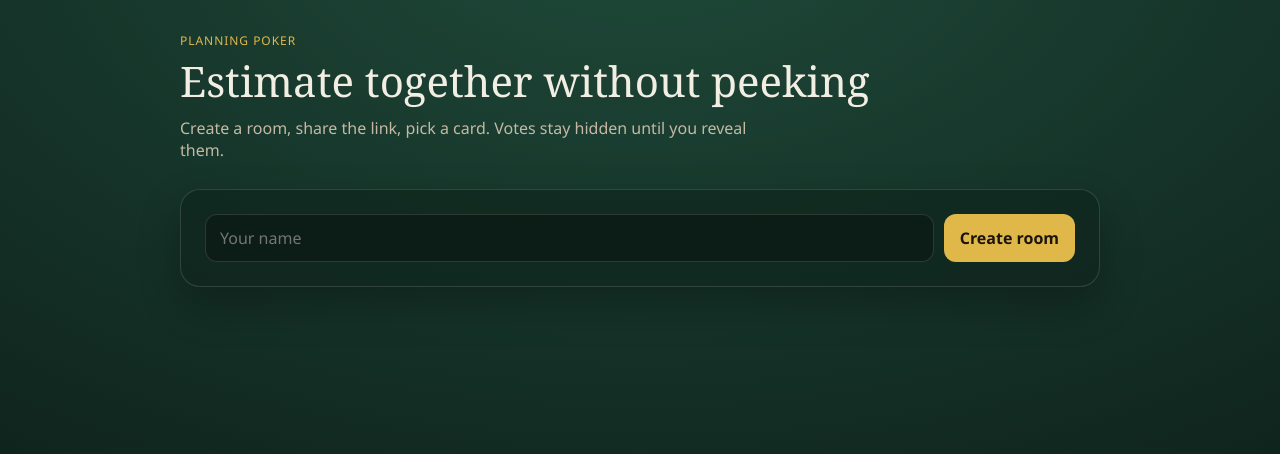
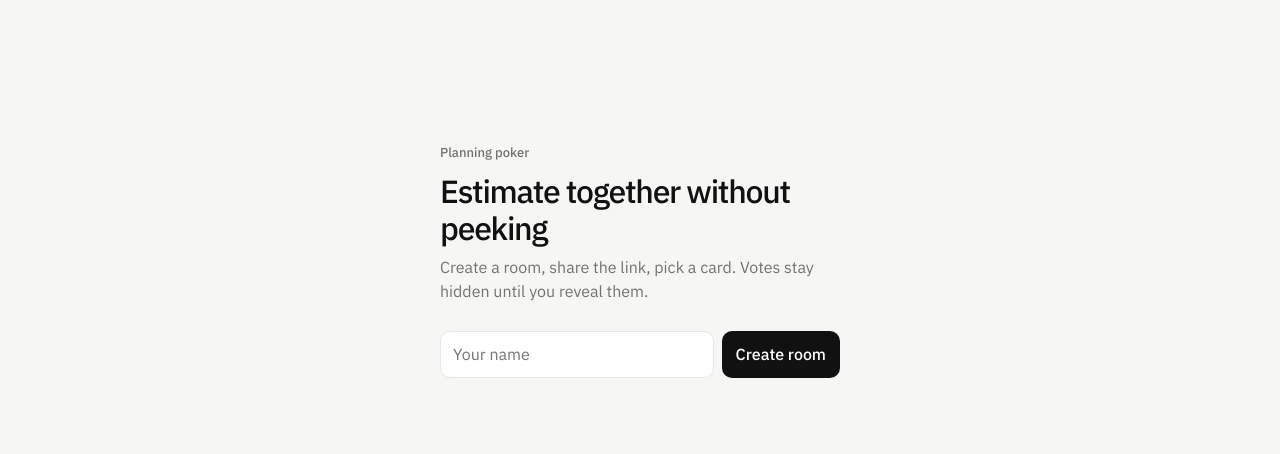
Before and after one commit to shigirdanova/planning-poker, a React (Vite) app: page / in a window 1280 px wide. Shown: the top 454 px of the page. Built offline with nearby package versions, Linux system fonts and the light colour scheme.

Commit message:
Restyle the UI to a light, minimal layout.

```diff
--- a/index.html
+++ b/index.html
@@ -4,6 +4,12 @@
     <meta charset="UTF-8" />
     <meta name="viewport" content="width=device-width, initial-scale=1.0" />
     <title>Planning Poker</title>
+    <link rel="preconnect" href="https://fonts.googleapis.com" />
+    <link rel="preconnect" href="https://fonts.gstatic.com" crossorigin />
+    <link
+      href="https://fonts.googleapis.com/css2?family=IBM+Plex+Sans:wght@400;500&display=swap"
+      rel="stylesheet"
+    />
   </head>
   <body>
     <div id="root"></div>
--- a/src/index.css
+++ b/src/index.css
@@ -1,17 +1,16 @@
 :root {
-  color-scheme: dark;
-  --felt: #163328;
-  --felt-deep: #0e211b;
-  --ink: #f3eee4;
-  --muted: #c4b9a4;
-  --card: #f7f1e4;
-  --card-ink: #2a2118;
-  --gold: #e0b84a;
-  --line: rgba(243, 238, 228, 0.14);
-  --shadow: 0 18px 40px rgba(0, 0, 0, 0.28);
-  font-family: "Segoe UI", "Helvetica Neue", sans-serif;
-  background: radial-gradient(1200px 700px at 50% -10%, #1f4a3a, var(--felt-deep));
+  color-scheme: light;
+  --bg: #f6f6f4;
+  --surface: #ffffff;
+  --ink: #111111;
+  --muted: #73736e;
+  --line: #e8e8e4;
+  --fill: #f0f0ec;
+  font-family: "IBM Plex Sans", ui-sans-serif, system-ui, sans-serif;
+  background: var(--bg);
   color: var(--ink);
+  font-size: 16px;
+  line-height: 1.45;
 }
 
 * {
@@ -25,76 +24,87 @@ body,
   min-height: 100%;
 }
 
+a {
+  color: var(--muted);
+  text-decoration: none;
+}
+
+a:hover {
+  color: var(--ink);
+}
+
 button,
 input {
   font: inherit;
 }
 
 .shell {
-  max-width: 960px;
+  max-width: 720px;
   margin: 0 auto;
-  padding: 32px 20px 64px;
+  padding: 28px 20px 80px;
+}
+
+.shell.home,
+.shell.name-gate {
+  max-width: 440px;
+  padding-top: 18vh;
 }
 
 .brand {
-  letter-spacing: 0.08em;
-  text-transform: uppercase;
-  font-size: 12px;
-  color: var(--gold);
-  margin: 0 0 8px;
+  margin: 0 0 10px;
+  font-size: 13px;
+  font-weight: 500;
+  color: var(--muted);
 }
 
 h1 {
-  font-family: Georgia, "Times New Roman", serif;
+  margin: 0 0 10px;
+  font-size: 32px;
   font-weight: 500;
-  font-size: 42px;
+  letter-spacing: -0.04em;
   line-height: 1.15;
-  margin: 0 0 12px;
 }
 
 .lead {
+  margin: 0 0 28px;
   color: var(--muted);
-  margin: 0 0 28px;
-  max-width: 36em;
 }
 
 .panel {
-  background: rgba(14, 33, 27, 0.55);
-  border: 1px solid var(--line);
-  border-radius: 20px;
-  padding: 24px;
-  box-shadow: var(--shadow);
+  display: flex;
+  flex-direction: column;
+  gap: 10px;
 }
 
 .row {
   display: flex;
-  gap: 10px;
+  gap: 8px;
   flex-wrap: wrap;
 }
 
 input[type="text"] {
   flex: 1;
-  min-width: 180px;
-  background: #0c1c17;
+  min-width: 160px;
+  background: var(--surface);
   color: var(--ink);
   border: 1px solid var(--line);
-  border-radius: 12px;
-  padding: 12px 14px;
+  border-radius: 10px;
+  padding: 11px 12px;
 }
 
 input[type="text"]:focus {
-  outline: 2px solid var(--gold);
-  outline-offset: 1px;
+  outline: none;
+  border-color: var(--ink);
 }
 
 button {
   border: 0;
-  border-radius: 12px;
-  padding: 12px 16px;
+  border-radius: 10px;
+  padding: 11px 14px;
   cursor: pointer;
-  background: var(--gold);
-  color: #1b1408;
-  font-weight: 650;
+  background: var(--ink);
+  color: #fff;
+  font-weight: 500;
 }
 
 button.secondary {
@@ -103,20 +113,24 @@ button.secondary {
   border: 1px solid var(--line);
 }
 
+button.secondary:hover,
+button:hover:not(:disabled) {
+  filter: none;
+}
+
+button.secondary:hover {
+  background: var(--fill);
+}
+
 button:disabled {
-  opacity: 0.45;
+  opacity: 0.35;
   cursor: not-allowed;
 }
 
 .error {
-  color: #ffb4a8;
-  margin-top: 12px;
-}
-
-.topic {
-  width: 100%;
-  font-size: 20px;
-  margin-bottom: 18px;
+  margin: 0;
+  color: #b42318;
+  font-size: 14px;
 }
 
 .toolbar {
@@ -124,106 +138,141 @@ button:disabled {
   justify-content: space-between;
   gap: 12px;
   align-items: center;
-  margin-bottom: 22px;
+  margin-bottom: 36px;
+}
+
+.toolbar .brand {
+  margin: 0;
+}
+
+.nav {
+  display: flex;
+  align-items: center;
+  gap: 16px;
+  font-size: 14px;
+}
+
+.topic {
+  width: 100%;
+  margin: 0 0 28px;
+  padding: 0;
+  border: 0;
+  border-radius: 0;
+  background: transparent;
+  font-size: 28px;
+  font-weight: 500;
+  letter-spacing: -0.03em;
+}
+
+.topic:focus {
+  border-color: transparent;
+  outline: none;
+}
+
+.topic::placeholder {
+  color: #c4c4be;
+}
+
+.meta {
+  display: flex;
+  justify-content: space-between;
+  align-items: baseline;
+  gap: 12px;
+  margin-bottom: 20px;
+  color: var(--muted);
+  font-size: 14px;
+}
+
+.meta b {
+  color: var(--ink);
+  font-weight: 500;
 }
 
 .players {
-  display: grid;
-  grid-template-columns: repeat(auto-fill, minmax(140px, 1fr));
-  gap: 12px;
+  display: flex;
+  flex-wrap: wrap;
+  gap: 10px;
   margin-bottom: 28px;
 }
 
 .player {
-  background: rgba(0, 0, 0, 0.18);
+  display: flex;
+  align-items: center;
+  gap: 10px;
+  min-width: 148px;
+  padding: 10px 12px;
+  background: var(--surface);
   border: 1px solid var(--line);
-  border-radius: 16px;
-  padding: 14px;
-  min-height: 118px;
+  border-radius: 12px;
 }
 
 .player strong {
-  display: block;
-  margin-bottom: 10px;
-  font-weight: 600;
+  font-size: 14px;
+  font-weight: 500;
 }
 
 .chip {
-  width: 54px;
-  height: 76px;
+  width: 36px;
+  height: 36px;
   border-radius: 8px;
   display: grid;
   place-items: center;
-  font-family: Georgia, serif;
-  font-size: 22px;
-  background: var(--card);
-  color: var(--card-ink);
-  box-shadow: 0 6px 0 #cfc4ad;
+  flex-shrink: 0;
+  background: var(--ink);
+  color: #fff;
+  font-size: 14px;
+  font-weight: 500;
 }
 
 .chip.back {
-  background: repeating-linear-gradient(
-    135deg,
-    #8b1e2d,
-    #8b1e2d 8px,
-    #6e1623 8px,
-    #6e1623 16px
-  );
-  color: transparent;
+  background: var(--ink);
+  color: #fff;
+  font-size: 10px;
 }
 
 .chip.empty {
-  background: transparent;
-  border: 1px dashed var(--line);
-  box-shadow: none;
+  background: var(--fill);
   color: var(--muted);
-  font-size: 13px;
-  font-family: inherit;
+  font-size: 11px;
+  font-weight: 400;
+}
+
+.actions {
+  display: flex;
+  gap: 8px;
+  margin-bottom: 28px;
 }
 
 .cards {
   display: flex;
   flex-wrap: wrap;
-  gap: 10px;
+  gap: 8px;
 }
 
 .card {
-  width: 64px;
-  height: 88px;
+  width: 52px;
+  height: 64px;
   border-radius: 10px;
-  background: var(--card);
-  color: var(--card-ink);
-  font-family: Georgia, serif;
-  font-size: 24px;
-  box-shadow: 0 7px 0 #cfc4ad;
   padding: 0;
+  background: var(--surface);
+  color: var(--ink);
+  border: 1px solid var(--line);
+  font-size: 18px;
+  font-weight: 500;
+}
+
+.card:hover:not(:disabled) {
+  border-color: var(--ink);
 }
 
 .card.selected {
-  transform: translateY(-8px);
-  box-shadow: 0 12px 0 #cfc4ad;
-  outline: 2px solid var(--gold);
-}
-
-.stats {
-  display: flex;
-  gap: 18px;
-  color: var(--muted);
-  margin: 8px 0 20px;
-}
-
-.stats b {
-  color: var(--ink);
-  font-weight: 650;
+  background: var(--ink);
+  color: #fff;
+  border-color: var(--ink);
 }
 
 .hint {
+  margin: 0;
   color: var(--muted);
   font-size: 14px;
-  margin: 16px 0 0;
 }
-
-.name-gate {
-  max-width: 420px;
-  margin: 12vh auto 0;
-}
--- a/src/pages/Home.tsx
+++ b/src/pages/Home.tsx
@@ -18,7 +18,7 @@ export default function Home() {
   }
 
   return (
-    <div className="shell">
+    <div className="shell home">
       <p className="brand">Planning poker</p>
       <h1>Estimate together without peeking</h1>
       <p className="lead">
--- a/src/pages/Room.tsx
+++ b/src/pages/Room.tsx
@@ -79,14 +79,12 @@ export default function Room() {
   return (
     <div className="shell">
       <div className="toolbar">
-        <div>
+        <div className="nav">
           <p className="brand">Planning poker</p>
-          <Link to="/" style={{ color: "var(--muted)" }}>
-            New room
-          </Link>
+          <Link to="/">New room</Link>
         </div>
         <button type="button" className="secondary" onClick={() => void copyLink()}>
-          {copied ? "Link copied" : "Copy link"}
+          {copied ? "Copied" : "Copy link"}
         </button>
       </div>
 
@@ -99,10 +97,11 @@ export default function Room() {
         onChange={(e) => sync.setTopic(e.target.value)}
       />
 
-      {sync.status !== "online" ? <p className="hint">Connecting to the room…</p> : null}
+      {sync.status !== "online" ? <p className="hint">Connecting…</p> : null}
 
+      <div className="meta">
         {summary ? (
-        <div className="stats">
+          <>
             <span>
               Average <b>{summary.avg}</b>
             </span>
@@ -112,29 +111,30 @@ export default function Room() {
                 {summary.min}–{summary.max}
               </b>
             </span>
+          </>
+        ) : (
+          <span>
+            {votedCount}/{sync.room?.players.length ?? 0} voted
+          </span>
+        )}
       </div>
-      ) : (
-        <p className="hint">
-          Voted {votedCount} of {sync.room?.players.length ?? 0}
-        </p>
-      )}
 
       <div className="players">
         {(sync.room?.players ?? []).map((player) => (
           <div className="player" key={player.id}>
-            <strong>{player.name}</strong>
             {sync.room?.revealed ? (
               <div className="chip">{player.vote ?? "—"}</div>
             ) : player.hasVoted ? (
-              <div className="chip back">•</div>
+              <div className="chip back" aria-label="Voted" />
             ) : (
-              <div className="chip empty">waiting</div>
+              <div className="chip empty" aria-label="Waiting" />
             )}
+            <strong>{player.name}</strong>
           </div>
         ))}
       </div>
 
-      <div className="row" style={{ marginBottom: 18 }}>
+      <div className="actions">
         <button
           type="button"
           onClick={() => sync.reveal()}
```
Lines whose indentation alone changed are shown as unchanged.
